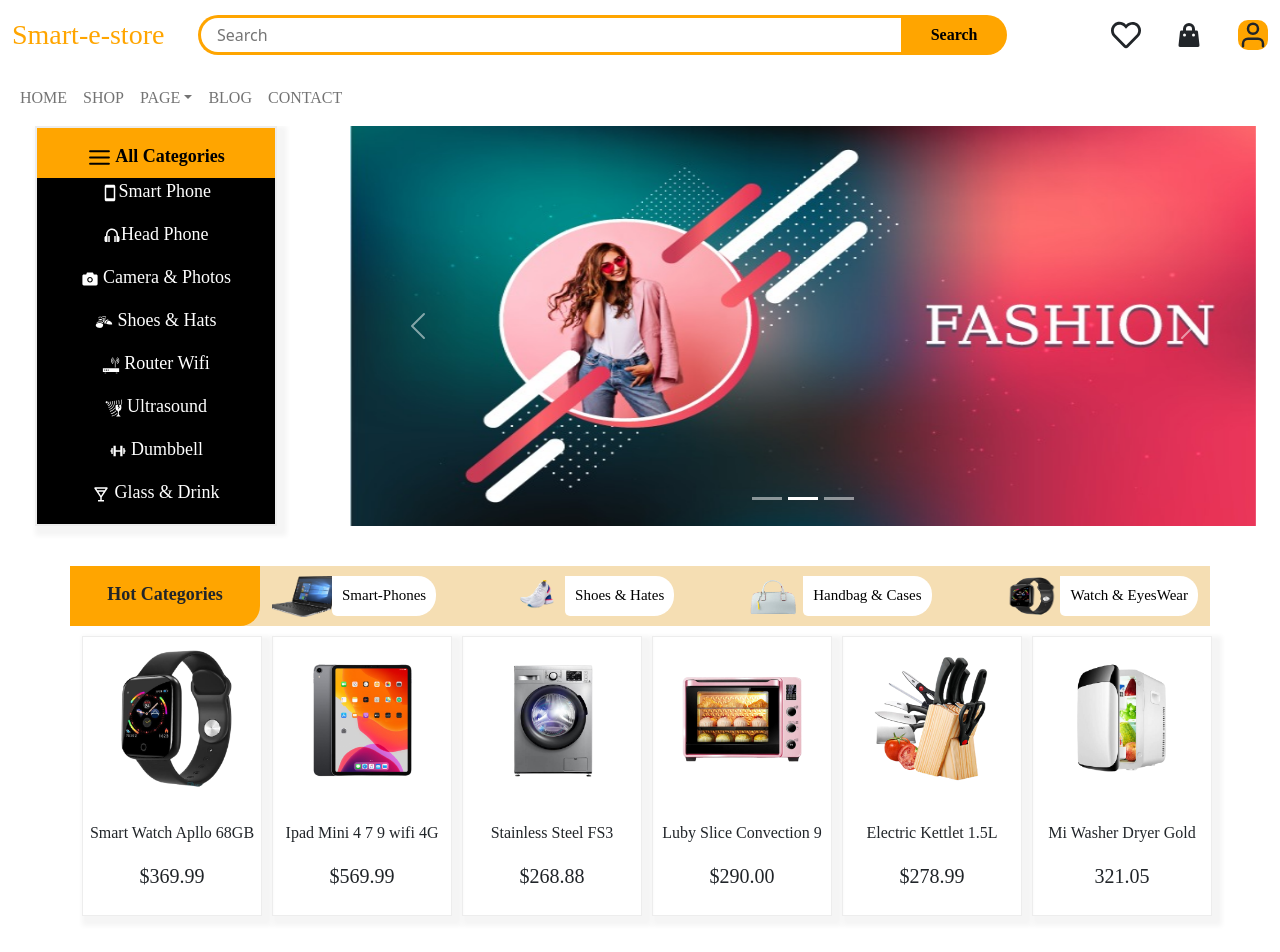
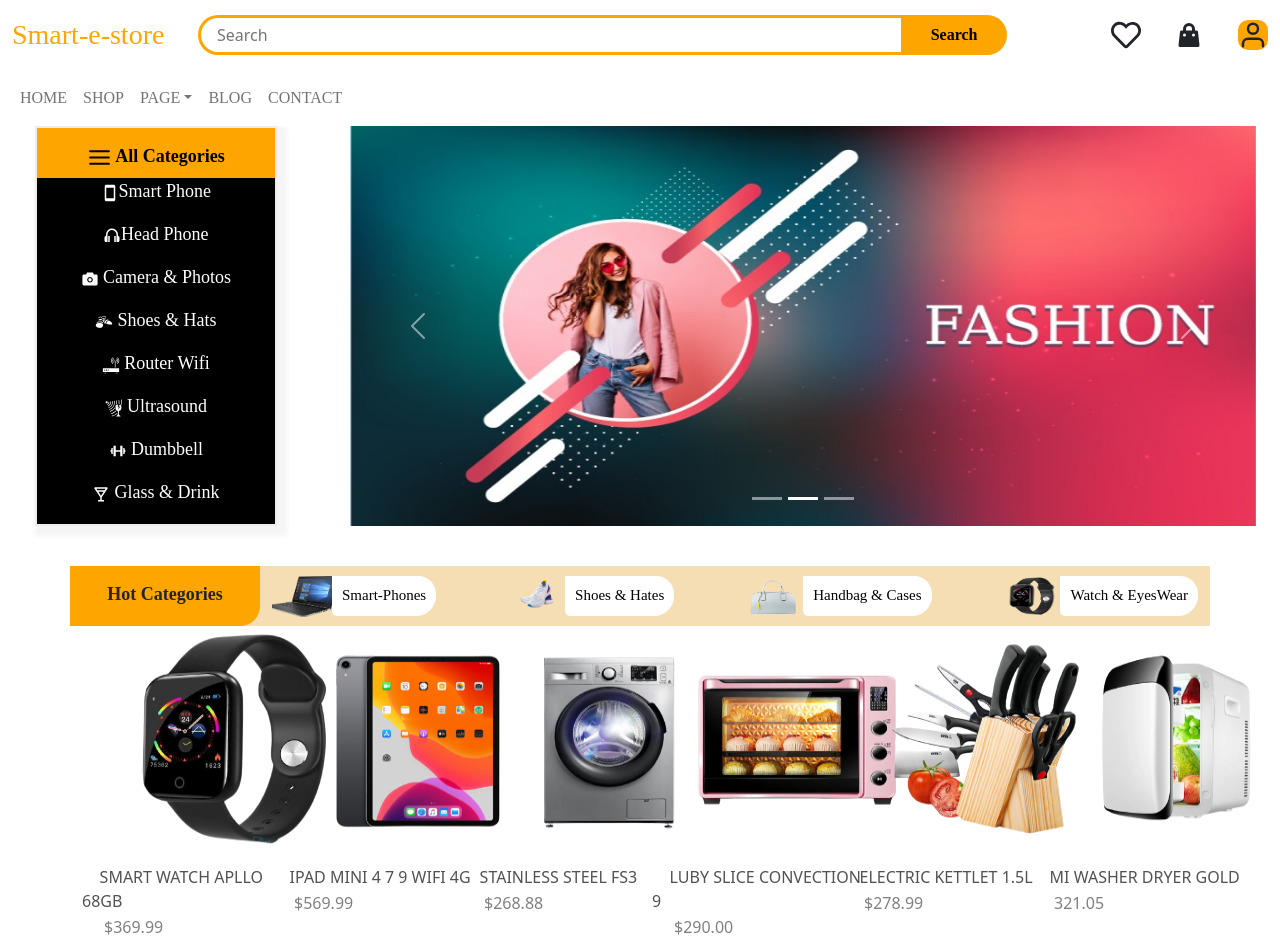
Before and after one commit to Hammad-23/altis-zone, a React (Create React App) app: page / in a window 1280 px wide. Shown: the top 952 px of the page. Built offline with nearby package versions, Linux system fonts and the light colour scheme.

Commit message:
shop work done

```diff
--- a/src/components/cards/cards.css
+++ b/src/components/cards/cards.css
@@ -1,47 +1,51 @@
 .card-Main-Div {
-  border: solid #ededed 1px;
+  /* border: solid #ededed 1px; */
   margin-top: 10px;
-  display: flex;
-  flex-direction: column;
-  justify-content: space-around;
+  /* display: flex; */
+  /* flex-direction: column; */
   align-items: center;
-  height: 280px;
-  width: 180px;
-  box-shadow: whitesmoke 5px 5px 5px 5px;
+  /* height: 240px; */
+  width: 290px;
+  margin: auto;
 }
-.card-Main-Div:hover {
-  box-shadow: whitesmoke 10px 10px 10px 10px;
-}
-.card-Imag {
-  height: 150px;
-  width: 150px;
+
+.card-img>img{
+  height: 230px;
+  width: 250px;
   cursor: pointer;
 }
-.card-Imag:hover {
-  height: 180px;
-  width: 180px;
+.card-img>img:hover {
+  height: 250px;
+  width: 270px;
   transition: all.4s;
 }
-span,
-p {
-  font-family: "DM Sans";
+.card-text{
+  /* border: solid; */
+  text-align: left;
+  padding-top: 3%;
+}
+.card-text>span{
+  text-transform: uppercase;
+  color: #535151;
+  padding: 1%;
+  padding-left: 8%;
   cursor: pointer;
 }
-.name-Text {
-  margin-top: 10px;
-  cursor: pointer;
-}
-.name-Text:hover {
-  color: blue;
+.card-text>span:hover{
+  color: royalblue;
   transition: all.4s;
 }
-.price-Text:hover {
-  color: orange;
-  transition: all.4s;
+.card-text>p{
+  color: gray;
+  padding: 1%;
+  padding-left: 10%;
+  cursor: pointer;
+
 }
-@media screen and (max-width: 600px) {
+
+/* @media screen and (max-width: 600px) {
   .card-Main-Div {
     height: 300px;
     width: 150px;
   }
-}
+} */
--- a/src/components/cards/cards.js
+++ b/src/components/cards/cards.js
@@ -8,7 +8,7 @@ export default function Cards(props) {
   return (
     <>
       <Col
-        xl={12}
+        xl={9}
         lg={12}
         md={12}
         sm={12}
@@ -16,11 +16,15 @@ export default function Cards(props) {
         style={{ border: "solid none" }}
       >
         <div {...props} className="card-Main-Div">
-          <img className="card-Imag" src={props.imageUrl} />
-          <span className="name-Text">{props.name}</span>
-          {/* <ReactingStare/> */}
-          <p className="price-Text">{props.price}</p>
-        </div>
+        <div className='card-img'>
+          <img src={props.imageUrl}/>
+          </div>
+        <div className='card-text'>
+        <span>{props.name}</span>
+       <p>{props.price}</p>
+      </div>
+      </div>
+
       </Col>
     </>
   );
--- a/src/components/sideComponent/sideBar.css
+++ b/src/components/sideComponent/sideBar.css
@@ -4,65 +4,94 @@
 }
 .sideBody{
     border: solid none;
-    font-family: "DM serif";
-
+    font-family:sans-serif;
     margin-left: 35px;
     height: 100%;
 
 }
+.categories{
+    font-size: 35px;
+    margin-right:9% ;
+    padding-bottom: 3%;
+}
+.categories-text{
+    border: solid none;
+}
+.categories-text>ul{
+    list-style: none;
+    color: gray;
+    text-transform: capitalize;
+    padding-top: 2%;
+    font-size: 18px;
+}
+.categories-list{
+    padding-bottom: 4%;
+    border-bottom: 1px solid lightgray;
+    width: 45%;
+    margin-left: 8%;
+    text-align: left;
+}
+.categories-list>li{
+    padding-top: 6%;
+}
+.categories-list:hover{
+    color: #535151;
+    transition: all.4s;
+    cursor: pointer;
+}
+.filter{
+    padding-top: 10%;
+    /* border: solid; */
+    padding-right: 40%;
+}
+.filter>h1{
+    text-transform: capitalize;
+    padding-bottom: 2%;
+    font-size: 35px;
+}
+.filter-line{
+    border-bottom:solid lightgray 1px;
+    width: 55%;
+    margin-left: 15%;
+}
 .price{
     border: solid none;
+    font-size: 20px;
+    padding-top: 5%;
+    text-transform: capitalize;
+    padding-bottom: 3%;
+}
+.color{
+    border: solid none;
+    font-size: 20px;
+    padding-top: 5%;
+    text-transform: capitalize;
+    padding-bottom: 3%;
 
 }
-.price>h4{
-    font-weight: bold;
-    margin-top: 8%;
-    text-align: left;
-    cursor: pointer;
-    padding-left: 2%;
-}
-.check-Box{
+.size{
     border: solid none;
-    width: 50%;
-    padding-top: 3%;
-    color: rgba(128, 128, 128, 0.712);
+    font-size: 20px;
+    padding-top: 5%;
+    text-transform: capitalize;
+    padding-bottom: 3%;
 }
 
-.check-Box>div>input{
-    padding-bottom: 2%;
+.plus-icon{
+    cursor: pointer;
+    margin-right: 35%;
+}
+@media screen and (max-width:600px){
+    .categories{
+        margin-right:22% ;
+    }
+
+
+
+    .filter-line{
+        margin-left: 15%;
+    }
+
 
 
 }
-.check-Box>div{
-    display: flex;
-    margin-left: 12%;
-
-    width: 100%;
-}
-.check-Box>div>label{
-    padding-left: 3%;
-    cursor: pointer;
-    padding-bottom: 8%;
-
-}
-.check-Box>label:hover{
-   color:  rgb(255, 196, 0);
-   transition: all .4s;
-}
-.compare-product{
-    border: solid none;
-
-}
-.compare-product>h4{
-    font-weight: bold;
-    text-align: left;
-    cursor: pointer;
-    padding-left: 2%;
-    margin-top: 10%;
-}
-.compare-product>p{
-    text-align: left;
-    padding-left: 2%;
-    color:  rgba(128, 128, 128, 0.712);
-
-}
--- a/src/screen/shop/shop.js
+++ b/src/screen/shop/shop.js
@@ -23,86 +23,77 @@ import Aircolors from "../../asset/images/air colors.jpg";
 const Shop = () => {
   const cardData = [
     {
-      image: Tempered,
+      image: 'https://static.wixstatic.com/media/cda177_f95b14c95d6446de847782f0b6fd0027.png/v1/fill/w_230,h_230,al_c,usm_0.66_1.00_0.01/cda177_f95b14c95d6446de847782f0b6fd0027.png',
       text: "smart watch apllo 68GB",
       prize: "$369.99",
     },
     {
-      image: Led,
+      image: 'https://static.wixstatic.com/media/cda177_b5a795ade21b41d38cadd836824e6768.jpg/v1/fill/w_299,h_410,al_c,q_80,usm_0.66_1.00_0.01/cda177_b5a795ade21b41d38cadd836824e6768.webp',
       text: "Stainless Steel FS3",
       prize: "$268.88",
     },
     {
-      image: Ipad,
+      image: 'https://static.wixstatic.com/media/84770f_9a81715dcb4b43fa936d243fcd90e2a9.png/v1/fill/w_299,h_353,al_c,q_90,usm_0.66_1.00_0.01/84770f_9a81715dcb4b43fa936d243fcd90e2a9.webp',
       text: "Luby Slice Convection 9",
       prize: "$290.00",
     },
     {
-      image: LubySlice,
+      image: 'https://static.wixstatic.com/media/cda177_f95b14c95d6446de847782f0b6fd0027.png/v1/fill/w_230,h_230,al_c,usm_0.66_1.00_0.01/cda177_f95b14c95d6446de847782f0b6fd0027.png',
+      text: "smart watch apllo 68GB",
+      prize: "$369.99",
+    },
+    {
+      image: 'https://static.wixstatic.com/media/cda177_b5a795ade21b41d38cadd836824e6768.jpg/v1/fill/w_299,h_410,al_c,q_80,usm_0.66_1.00_0.01/cda177_b5a795ade21b41d38cadd836824e6768.webp',
       text: "Stainless Steel FS3",
       prize: "$268.88",
     },
     {
-      image: Dining,
+      image: 'https://static.wixstatic.com/media/cda177_f95b14c95d6446de847782f0b6fd0027.png/v1/fill/w_230,h_230,al_c,usm_0.66_1.00_0.01/cda177_f95b14c95d6446de847782f0b6fd0027.png',
+      text: "smart watch apllo 68GB",
+      prize: "$369.99",
+    },
+    {
+      image: 'https://static.wixstatic.com/media/cda177_b5a795ade21b41d38cadd836824e6768.jpg/v1/fill/w_299,h_410,al_c,q_80,usm_0.66_1.00_0.01/cda177_b5a795ade21b41d38cadd836824e6768.webp',
+      text: "Stainless Steel FS3",
+      prize: "$268.88",
+    },
+    {
+      image: 'https://static.wixstatic.com/media/84770f_9a81715dcb4b43fa936d243fcd90e2a9.png/v1/fill/w_299,h_353,al_c,q_90,usm_0.66_1.00_0.01/84770f_9a81715dcb4b43fa936d243fcd90e2a9.webp',
       text: "Luby Slice Convection 9",
       prize: "$290.00",
     },
     {
-      image: Watch,
-      text: "Luby Slice Convection 9",
-      prize: "$290.00",
+      image: 'https://static.wixstatic.com/media/cda177_f95b14c95d6446de847782f0b6fd0027.png/v1/fill/w_230,h_230,al_c,usm_0.66_1.00_0.01/cda177_f95b14c95d6446de847782f0b6fd0027.png',
+      text: "smart watch apllo 68GB",
+      prize: "$369.99",
     },
     {
-      image: Stainless,
-      text: "Luby Slice Convection 9",
-      prize: "$290.00",
-    },
-    {
-      image: Senbeam,
-      text: "Luby Slice Convection 9",
-      prize: "$290.00",
-    },
-    {
-      image: Electric,
-      text: "Luby Slice Convection 9",
-      prize: "$290.00",
-    },
-    {
-      image: Xanna,
-      text: "Luby Slice Convection 9",
-      prize: "$290.00",
-    },
-    {
-      image: Electri,
-      text: "Luby Slice Convection 9",
-      prize: "$290.00",
-    },
-    {
-      image: Aircolors,
-      text: "Luby Slice Convection 9",
-      prize: "$290.00",
-    },
+      image: 'https://static.wixstatic.com/media/cda177_b5a795ade21b41d38cadd836824e6768.jpg/v1/fill/w_299,h_410,al_c,q_80,usm_0.66_1.00_0.01/cda177_b5a795ade21b41d38cadd836824e6768.webp',
+      text: "Stainless Steel FS3",
+      prize: "$268.88",
+    }
+
+
   ];
   return (
     <>
-      <Navbar />
+      <Navbar/>
       <Row style={{ paddingTop: "3%", backgroundColor: "#eee" }}></Row>
 
       <Row className="main-row">
         <Row>
           <Col>
-            {" "}
             <div className="shopping-option">
-              <h2>shopping option</h2>
+              <h2>shop</h2>
             </div>
           </Col>
         </Row>
         <SideBar />
         <Col>
-          <Row>
+          <Row >
             {cardData.map((item) => {
               return (
-                <Col xl={3} lg={3} md={4} sm={6} xs={6} className="col">
+                <Col xl={4} lg={4} md={4} sm={6} xs={12} className="col" style={{border:'solid none'}}>
                   <Card
                     name={item.text}
                     imageUrl={item.image}
```
Also changed, not shown: src/components/sideComponent/sideComponent.js (+65 -19 lines).
